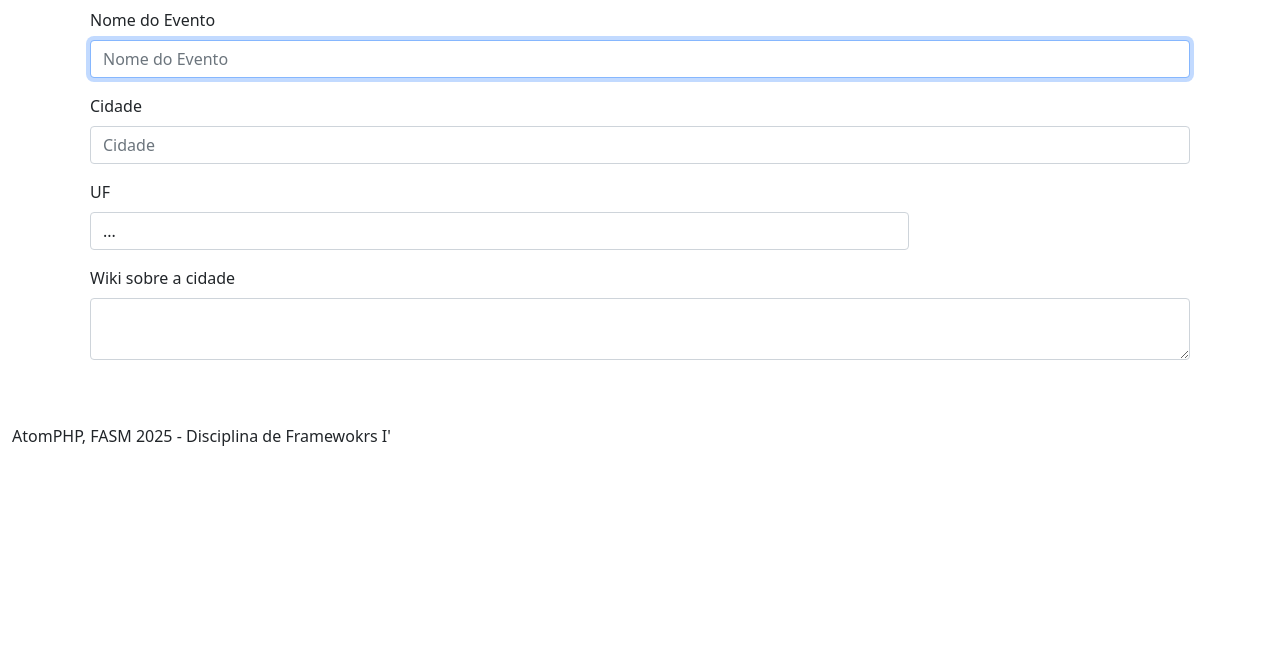
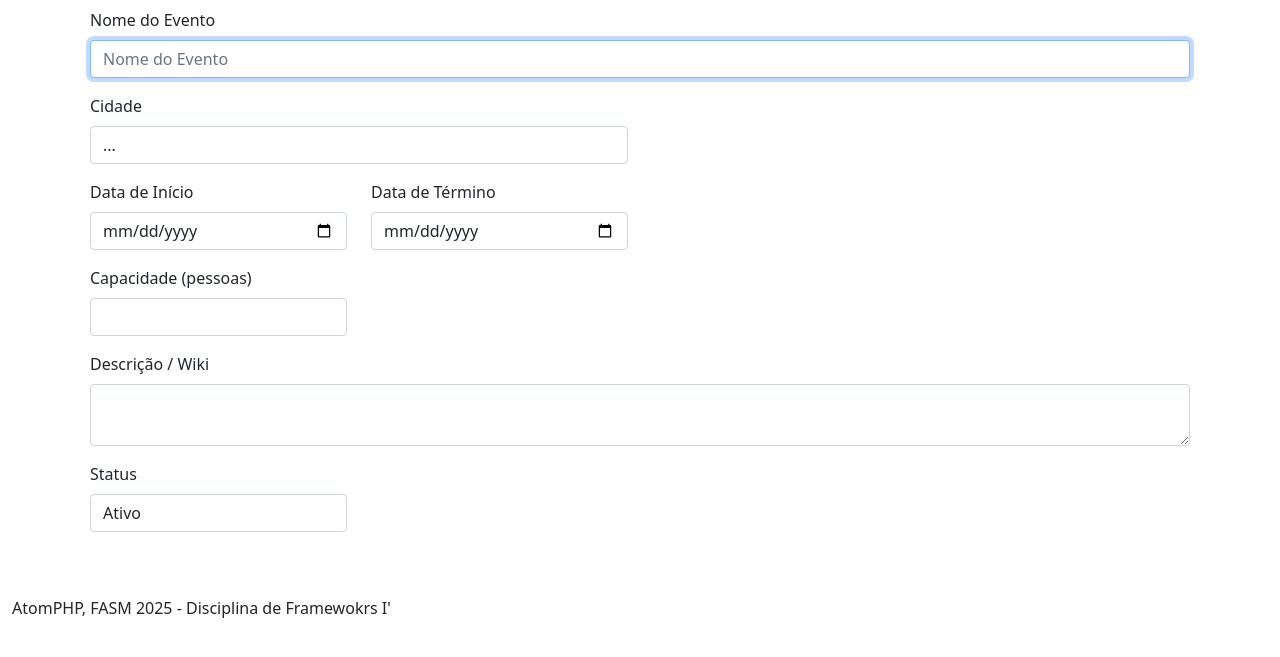
Before and after one commit to Wesley-100/OrganizaEvento, a PHP site: template app/View/sistema/formEvento.php in a window 1280 px wide. Shown: the part 116-773 px from the top of the page. Run offline with PHP 8.4, Linux system fonts and the light colour scheme; the template is opened without the code that fills it, so the values that code supplies are empty; some libraries are stand-ins or nearby versions.

Commit message:
Listagem das cidades

```diff
--- a/app/View/sistema/formEvento.php
+++ b/app/View/sistema/formEvento.php
@@ -4,12 +4,15 @@
 
     <form method="POST" action="<?= $this->request->formAction() ?>">
 
+        <!-- ID oculto para edição -->
         <input type="hidden" name="id" id="id" value="<?= setValor("id") ?>">
 
+        <!-- Nome -->
         <div class="row">
             <div class="col-12 mb-3">
-                <label for="sigla" class="form-label">Nome do Evento</label>
-                <input type="text" class="form-control"
+                <label for="nome" class="form-label">Nome do Evento</label>
+                <input type="text"
+                    class="form-control"
                     id="nome"
                     name="nome"
                     placeholder="Nome do Evento"
@@ -21,42 +24,92 @@
             </div>
         </div>
 
+        <!-- ❸ Cidade (select) -->
         <div class="row">
-            <div class="col-12 mb-3">
-                <label for="sigla" class="form-label">Cidade</label>
-                <input type="text" class="form-control"
-                    id="cidade"
-                    name="cidade"
-                    placeholder="Cidade"
-                    maxlength="50"
-                    value="<?= setValor("cidade") ?>"
-                    required
-                    autofocus>
-                <?= setMsgFilderError("cidade") ?>
-            </div>
-        </div>
+            <div class="col-6 mb-3">
+                <label for="cidades" class="form-label">Cidade</label>
+                <select class="form-control"
+                    id="cidade_id"
+                    name="cidade_id"
+                    required>
+                <option value="">...</option>
+                <?php foreach ($dados['cidades'] as $cidade): ?>
+                    <option value="<?= $cidade['id'] ?>"
+                            <?= ($cidade['id'] == setValor('cidade_id') ? 'selected' : '') ?>>
+                        <?= $cidade['nome'] ?> - <?= $cidade['sigla'] ?>
+                    </option>
+                <?php endforeach; ?>
+            </select>
 
-        <div class="row">
-            <div class="col-9 mb-3">
-                <label for="sigla" class="form-label">UF</label>
-                <select class="form-control"
-                    id="sigla"
-                    name="sigla"
-                    required>
-                    <option value="">...</option>
-                    <?php foreach ($dados['uf'] as $value): ?>
-                        <option value="<?= $value['id'] ?>" <?= ($value['id'] == setValor("id") ? 'SELECTED' : '') ?>><?= $value['sigla']  . ' - '. $value['descricao'] ?></option>
-                    <?php endforeach; ?>
-                </select>
                 <?= setMsgFilderError("id") ?>
             </div>
         </div>
 
+        <!-- ❹ Datas -->
+        <div class="row">
+            <div class="col-3 mb-3">
+                <label for="data_inicio" class="form-label">Data de Início</label>
+                <input type="date"
+                    class="form-control"
+                    id="data_inicio"
+                    name="data_inicio"
+                    value="<?= setValor('data_inicio') ?>"
+                    required>
+                <?= setMsgFilderError("data_inicio") ?>
+            </div>
+
+            <div class="col-3 mb-3">
+                <label for="data_termino" class="form-label">Data de Término</label>
+                <input type="date"
+                    class="form-control"
+                    id="data_termino"
+                    name="data_termino"
+                    value="<?= setValor('data_termino') ?>"
+                    required>
+                <?= setMsgFilderError("data_termino") ?>
+            </div>
+        </div>
+
+        <!-- ❺ Capacidade -->
+        <div class="row">
+            <div class="col-3 mb-3">
+                <label for="capacidade" class="form-label">Capacidade (pessoas)</label>
+                <input type="number"
+                    class="form-control"
+                    id="capacidade"
+                    name="capacidade"
+                    min="1"
+                    step="1"
+                    value="<?= setValor('capacidade') ?>"
+                    required>
+                <?= setMsgFilderError("capacidade") ?>
+            </div>
+        </div>
+
+        <!-- ❻ Wiki / Descrição -->
         <div class="row">
             <div class="col-12 mb-3">
-                <label for="codIBGE" class="form-label">Wiki sobre a cidade</label>
-                <textarea class="form-control" id="wiki" name="wiki"><?= setValor("wiki") ?></textarea>
+                <label for="wiki" class="form-label">Descrição / Wiki</label>
+                <textarea class="form-control"
+                        id="wiki"
+                        name="wiki"><?= setValor("wiki") ?></textarea>
                 <?= setMsgFilderError("wiki") ?>
+            </div>
+        </div>
+
+        <!-- ❼ Status (1 ou 2) -->
+        <div class="row">
+            <div class="col-3 mb-3">
+                <label for="status" class="form-label">Status</label>
+                <select class="form-control"
+                        id="status"
+                        name="status"
+                        required>
+                    <option value="">...</option>
+                    <option value="1" <?= (setValor('status') == 1 ? 'selected' : '') ?>>Ativo</option>
+                    <option value="2" <?= (setValor('status') == 2 ? 'selected' : '') ?>>Inativo</option>
+                </select>
+                <?= setMsgFilderError("status") ?>
             </div>
         </div>
 
@@ -65,15 +118,3 @@
     </form>
 
 </div>
-
-<script src="<?= baseUrl() ?>assets/ckeditor5/ckeditor5-build-classic/ckeditor.js"></script>
-
-<script type="text/javascript">
-
-    ClassicEditor
-        .create(document.querySelector('#wiki'))
-        .catch( error => {
-            console.error(error);
-        });
-
-</script>
```
Also changed, not shown: app/Controller/Evento.php (+8 -2 lines), app/Model/EventoModel.php (+30 -34 lines).
